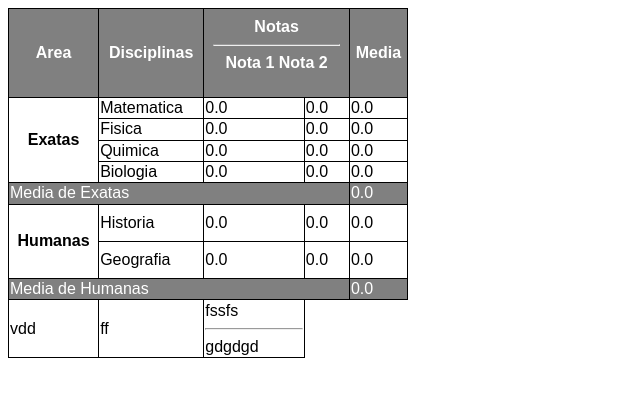
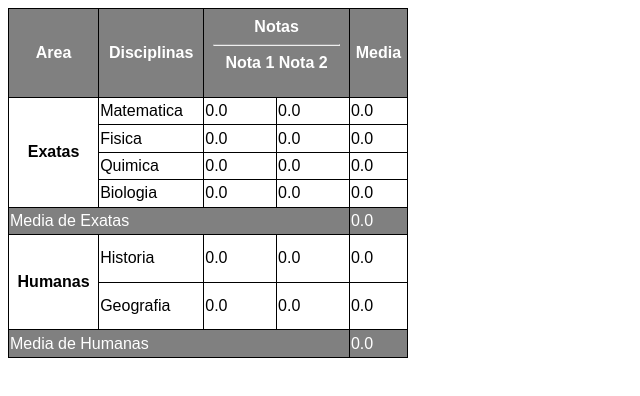
Before and after one commit to crislaineandrade/feitos-por-mim, a plain HTML site: page desafios/desafio015/tabela.html in a window 1280 px wide. Shown: the whole page, without its empty margins (0-640 px from the left). Drawn offline with Linux system fonts and the light colour scheme.

Commit message:
atualizacao desafio 15

```diff
--- a/desafios/desafio015/tabela.html
+++ b/desafios/desafio015/tabela.html
@@ -99,15 +99,6 @@
                     <td colspan="4" class="especial">Media de Humanas</td>
                     <td class="especial">0.0</td>
                 </tr>
-
-                <tr>
-                    <td>vdd</td>
-                    <td>ff</td>
-                    <td>fssfs  <hr>gdgdgd</td>
-                </tr>
-
-
-
             </tbody>
 
 
```
